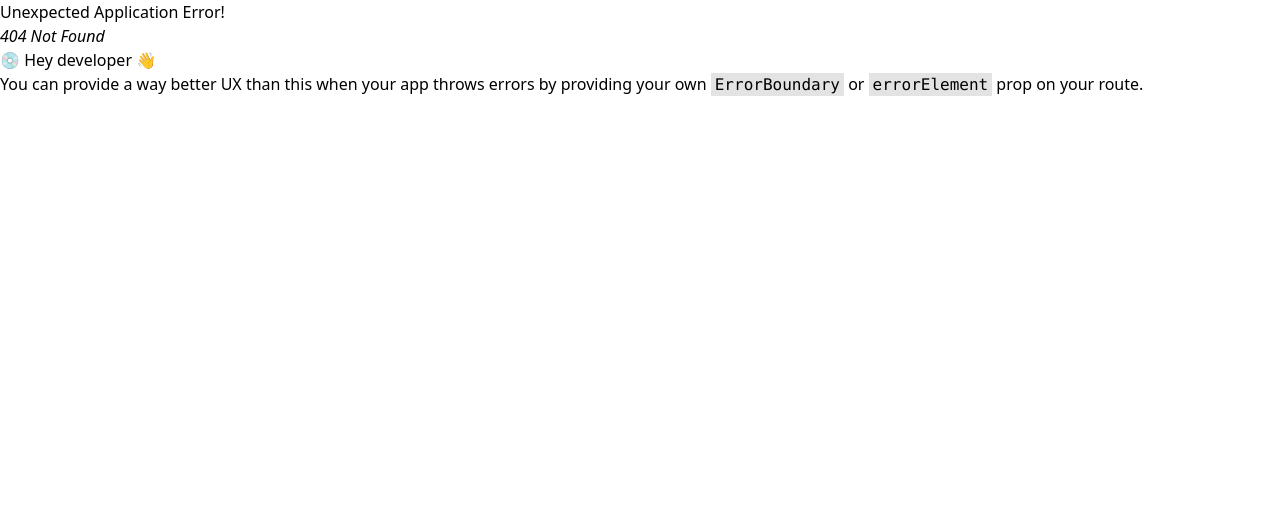
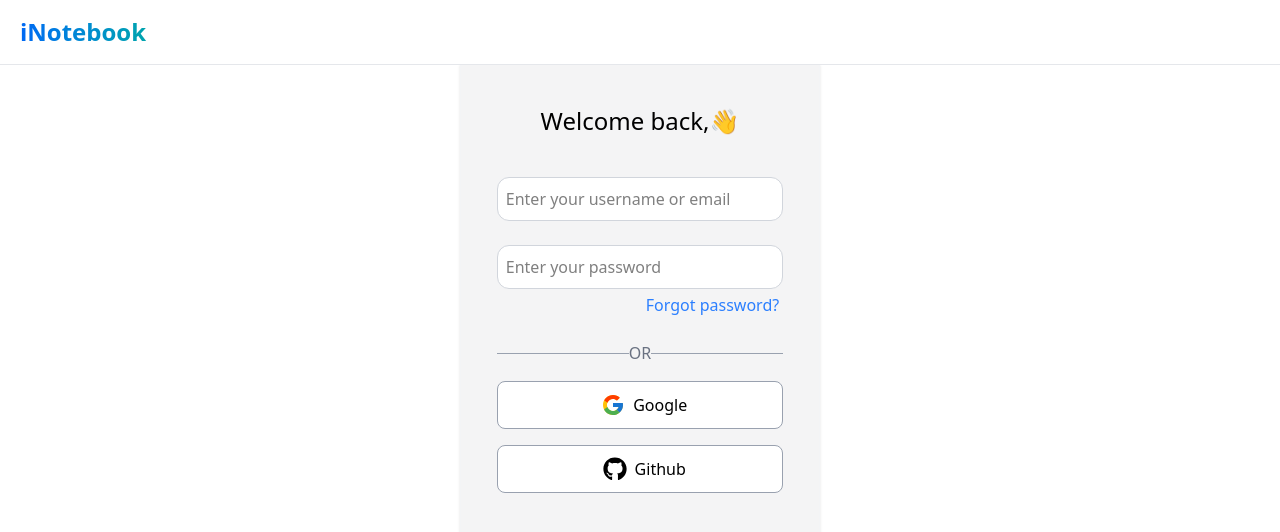
Before and after one commit to programming-base/inotebook, a React (Vite) app: page /login in a window 1280 px wide. Before the commit this address had no page. Shown: the top 532 px of the page. Built offline with nearby package versions, Linux system fonts and the light colour scheme.

Commit message:
made some necessary changes

```diff
--- a/package.json
+++ b/package.json
@@ -14,6 +14,7 @@
     "mongoose": "^8.16.2",
     "react": "^19.1.0",
     "react-dom": "^19.1.0",
+    "react-icons": "^5.5.0",
     "react-router-dom": "^7.6.3"
   },
   "devDependencies": {
--- a/src/components/Compose.jsx
+++ b/src/components/Compose.jsx
@@ -10,9 +10,12 @@ import {
   AlignLeft,
   AlignCenter,
   AlignRight,
+  Heading1,
+  Heading2,
 } from "lucide-react";
 const icons = [
-  // Common formatting icons
+  { Icon: Heading1, label: "Heading 1" },
+  { Icon: Heading2, label: "Heading 2" },
   { Icon: Bold, label: "Bold" },
   { Icon: Italic, label: "Italic" },
   { Icon: Underline, label: "Underline" },
@@ -25,7 +28,10 @@ const icons = [
   { Icon: Undo, label: "Undo" },
   { Icon: Redo, label: "Redo" },
 ];
+import { useState } from "react";
 export default function Compose() {
+  const [Words, setWords] = useState("");
+  let wordLength = Words.trim() === "" ? 0 : Words.trim().split(/\s+/).length;
   return (
     <>
       <div className="w-[99.7%] h-full ">
@@ -44,15 +50,40 @@ export default function Compose() {
             </div>
           </div>
         </div>
-        <div className="h-[calc(100%-3.5rem)] w-full ">
-          <div className="w-full h-full border-[1px] border-t-0  border-blue-700">
+        <div className="h-[calc(100%-6.5rem)] w-full ">
+          <div className="w-full h-full border-[1px] border-t-0 border-b-0 border-blue-700">
             <textarea
               type="text"
               id="note"
               name="notefeild"
+              value={Words}
+              onChange={(e) => setWords(e.target.value)}
               placeholder="Write something here..."
               className="resize-none h-full bg-white w-full px-2 outline-0 caret- text-black"
             ></textarea>
+            {/* {Words.trim()===''?console.log("Text area is empty"):console.log(Words)} */}
+          </div>
+        </div>
+        <div className="w-full h-[3rem] sticky bottom-0 left-0 shadow-black  border border-blue-600 text-[.8rem]" style={{boxShadow:'-3px 0 2px 3px rgba(0,0,0,.2)'}}>
+          <div className="mx-2 h-full flex items-center justify-between contain-content">
+            <div className="flex items-center">
+              <div className="mx-2">
+                {" "}
+                {wordLength}{" "}
+                words, {Words.replace(/[^a-zA-Z]/g, "").length} letters
+              </div>
+              <div> {Words.split("\n").length} line </div>
+            </div>
+            <div>
+              {(wordLength / 183).toFixed(3)} reading time(min),{wordLength/160}{" "}Speaking time(min)
+            </div>
+            <div>
+              {(
+                Words.replace(/[^a-zA-Z]/g, "").length /
+                Words.trim().split(/\s+/).length
+              ).toFixed(3)}{" "}
+              average word length
+            </div>
           </div>
         </div>
       </div>
--- /dev/null
+++ b/src/components/Loginsignup.jsx
@@ -0,0 +1,63 @@
+import { FcGoogle } from "react-icons/fc";
+import { FaGithub } from "react-icons/fa";
+import {Link} from "react-router-dom"
+export default function LoginSignup() {
+  return (
+    <>
+      <header className="bg-white border-b-[1px]  border-gray-200 fixed w-full top-0 left-0 z-50">
+        <nav className="max-w-7xl mx-auto px-4 sm:px-6 lg:px-5">
+          <div className="flex items-center justify-between h-16 ">
+            {/* Branding */}
+            <div className="flex items-center space-x-2 mr-6 ">
+              <div className="text-2xl font-bold bg-gradient-to-r from-blue-600 to-green-500 text-transparent bg-position-[-1rem] bg-clip-text  w-[20vw] ">
+                iNotebook
+              </div>
+            </div>
+          </div>
+        </nav>
+      </header>
+      <div className="absolute top-16 h-[calc(100vh-4rem)] w-[100vw] flex justify-center bg-white">
+        <div className="bg-zinc-100 flex flex-col items-center w-[360px] h-full border border-gray-100 shadow">
+          <h1 className="mt-10 text-2xl">Welcome back,👋</h1>
+          <form action="" className=" w-[80%] flex flex-col items-center mt-10">
+            <span className="w-full rounded mb-2">
+              <input
+                type="text"
+                placeholder="Enter your username or email"
+                className="bg-white w-full h-[2.75rem] mb-4 border border-gray-300 rounded-xl outline-none py-1 px-2 "
+              />
+            </span>
+            <span className="w-full rounded">
+              <input
+                type="text"
+                placeholder="Enter your password"
+                className="bg-white w-full h-[2.75rem] border border-gray-300 rounded-xl outline-none py-1 px-2 "
+              />
+            </span>
+            <div className="w-full flex flex-col items-end">
+            <Link to="/reset password" className="text-blue-500 p-1">Forgot password?</Link>
+            </div>
+          </form>
+          <div className="mt-5 w-[80%] flex justify-center items-center overflow-none text-gray-500 ">
+            <span className="border-t border-gray-400 w-[50%]"></span>OR{" "}
+            <span className="border-t border-gray-400 w-[50%]"></span>
+          </div>
+          <div className=" w-[80%] h-fit contain-content">
+            <button className="w-full  flex justify-center items-center bg-white mt-4 h-[3rem] border  border-gray-400 rounded-[8px] active:scale-95 transition-all duration-300">
+              <span className="flex">
+                <FcGoogle size={24} className="mx-2" />
+                Google
+              </span>
+            </button>
+            <button className="w-full  flex justify-center items-center bg-white mt-4 h-[3rem] border  border-gray-400 rounded-[8px] active:scale-95 transition-all duration-300">
+              <span className="flex">
+                <FaGithub size={24} className="mx-2" />
+                Github
+              </span>
+            </button>
+          </div>
+        </div>
+      </div>
+    </>
+  );
+}
--- a/src/components/NavBar.jsx
+++ b/src/components/NavBar.jsx
@@ -31,14 +31,15 @@ function NavBar() {
           </div>
           {/* Desktop Buttons */}
           <div className="hidden md:flex items-center space-x-4">
-            <button className="px-4 py-2 rounded-full bg-blue-600 text-white hover:bg-blue-700 transition shadow">
+            <Link to='/login'><button type="button" className="px-4 py-2 rounded-full bg-blue-600 text-white hover:bg-blue-700 transition shadow">
               Login
             </button>
-            <button className="px-4 py-2 rounded-full bg-gray-100 text-gray-700 hover:bg-gray-200 transition shadow ">
+            </Link>
+            <Link to='/signup'> <button type="button" className="px-4 py-2 rounded-full bg-gray-100 text-gray-700 hover:bg-gray-200 transition shadow ">
               Sign Up
             </button>
+            </Link>
           </div>
-
           {/* Mobile Menu Button */}
           <div className="md:hidden">
             <button
--- a/src/components/Notes.jsx
+++ b/src/components/Notes.jsx
@@ -25,7 +25,7 @@ function Notes() {
       }
     }
     notefetch();
-  }, [note]);
+  },[]);
   if (note.length > 0) {
     return (
       <main className="w-full h-full">
--- a/src/index.css
+++ b/src/index.css
@@ -11,6 +11,7 @@
 }
 body {
   margin: 0;
+  padding: 0;
   min-width: 320px;
   min-height: 100vh;
 }
```
Also changed, not shown: src/routes/Router.jsx (+9 -0 lines), 1 other file (tests, documents, lock files or other folders).
